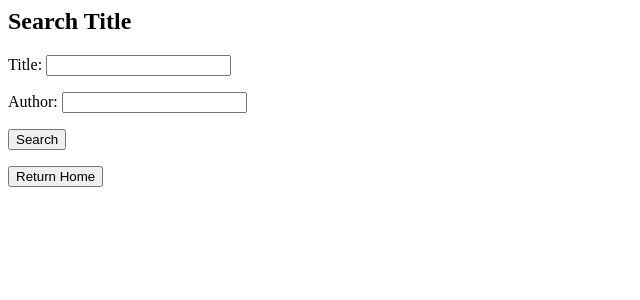
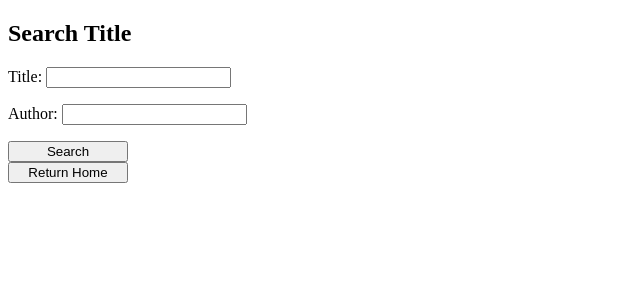
Before and after one commit to EJB-GH/ladys-library, a Flask app: page /search in a window 1280 px wide. Shown: the top 300 px of the page, without its empty margins (0-640 px from the left). Run offline with Flask 3, Linux system fonts and the light colour scheme.

Commit message:
standardized some button and css things. Properly imported style.css into html

```diff
--- a/static/style.css
+++ b/static/style.css
@@ -1 +1,13 @@
 h1 {color: blue;}
+
+
+
+.buttons {
+width: 120px;
+margin: 0 auto;
+display: inline;}
+
+    .action_btn {
+width: 120px;
+margin: 0 auto;
+display: inline;}
--- a/template/index.html
+++ b/template/index.html
@@ -4,6 +4,7 @@
 
     <head>
     <title>Lady's Library | Home</title>
+    <link rel="stylesheet" href="{{ url_for('static', filename='style.css') }}">
     </head>
     <body>
     <h1>Welcome to the Library</h1>
@@ -11,10 +12,10 @@
     <h3>1. View Library</h3>
     <h3>2. Search by keyword</h3>
     <form action="{{ url_for('search') }}" method="get">
-        <button type="submit">Go to Search</button>
+        <button type="submit" class="action_btn">Go to Search</button>
     </form>
     <form action="{{ url_for('insert') }}" method="get">
-        <button type="submit">Add a book</button>
+        <button type="submit" class="action_btn">Add a book</button>
     </form>
     </body>
 
--- a/template/search.html
+++ b/template/search.html
@@ -1,9 +1,15 @@
-
+<!DOCTYPE html>
+<html>
+<head>
+    <title>Lady's Library | Search</title>
+    <link rel="stylesheet" href="{{ url_for('static', filename='style.css') }}">
+</head>
+<body>
 <h2>Search Title</h2>
 <form action="{{ url_for('search') }}" method="get">
     <p class="heading">Title: <input type="text" name="title" value="{{ title_query or '' }}"></p>
     <p class="heading">Author: <input type="text" name="author" value="{{ author_query or '' }}"></p>
-    <button type="submit">Search</button>
+    <button type="submit" class="action_btn">Search</button>
 </form>
 
 {% if (title_query or author_query) and results %}
@@ -17,5 +23,11 @@
 {% endif %}
 
 <form action="{{url_for('index')}}" method="get">
-    <button type="submit">Return Home</button>
+    <div class="buttons">
+        <div class="action_btn">
+            <button type="submit" class="action_btn">Return Home</button>
+        </div>
+    </div>
 </form>
+</body>
+</html>
```
Also changed, not shown: template/insert.html (+11 -1 lines).
